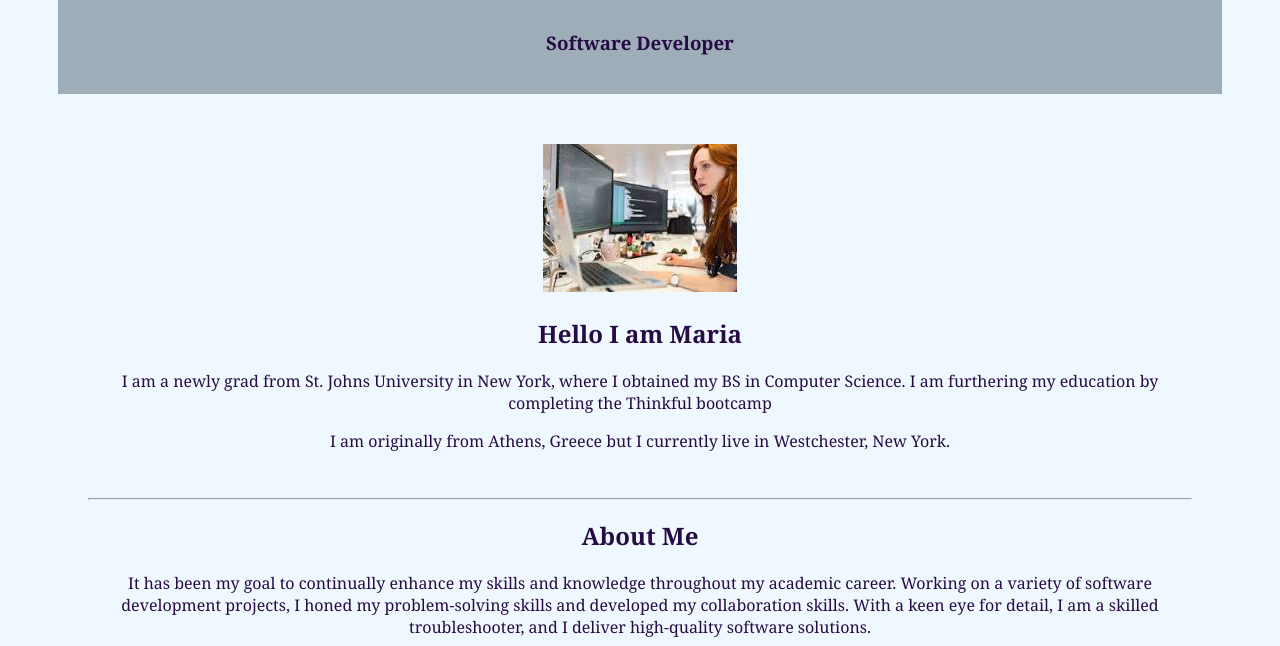
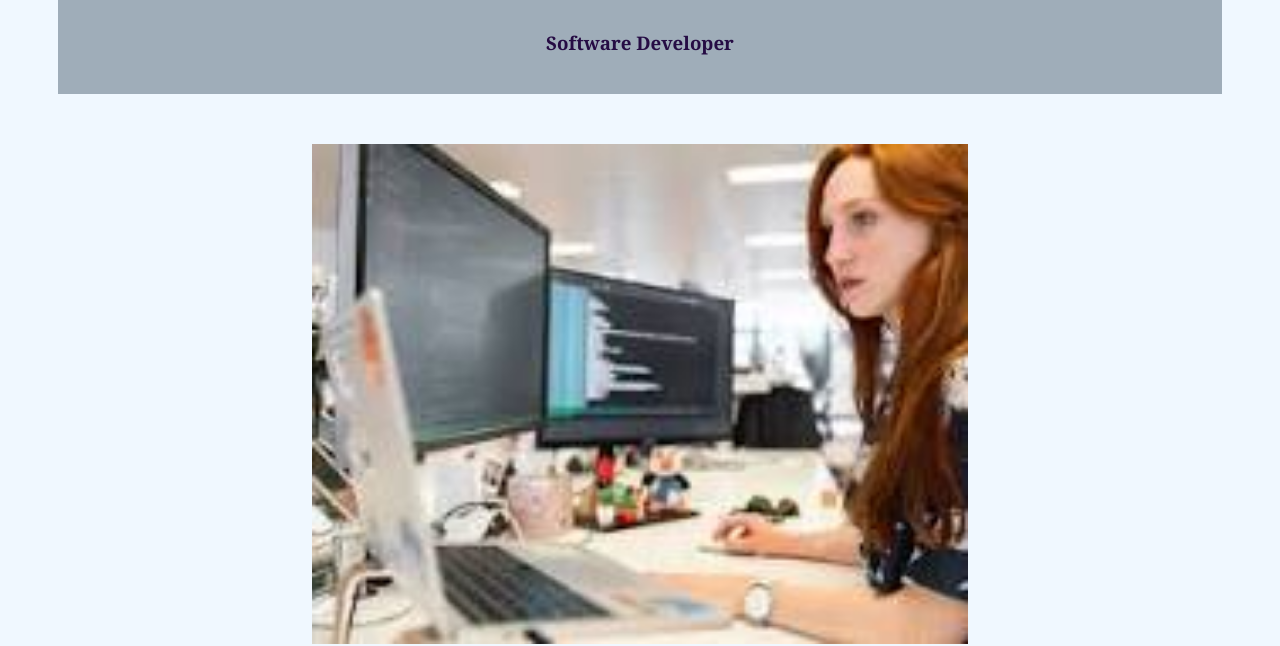
Before and after one commit to Mariatzimea/Portfolio, a plain HTML site: page index.html in a window 1280 px wide. Shown: the part 175-821 px from the top of the page. Drawn offline with Linux system fonts and the light colour scheme.

Commit message:
Update styles.css
add image height and width

```diff
--- a/styles.css
+++ b/styles.css
@@ -35,3 +35,9 @@ main {
     padding-right: 80px;
     padding-left: 80px;
   }
+
+
+img{
+    height: 500px;
+    width: 500;;
+  }
```
